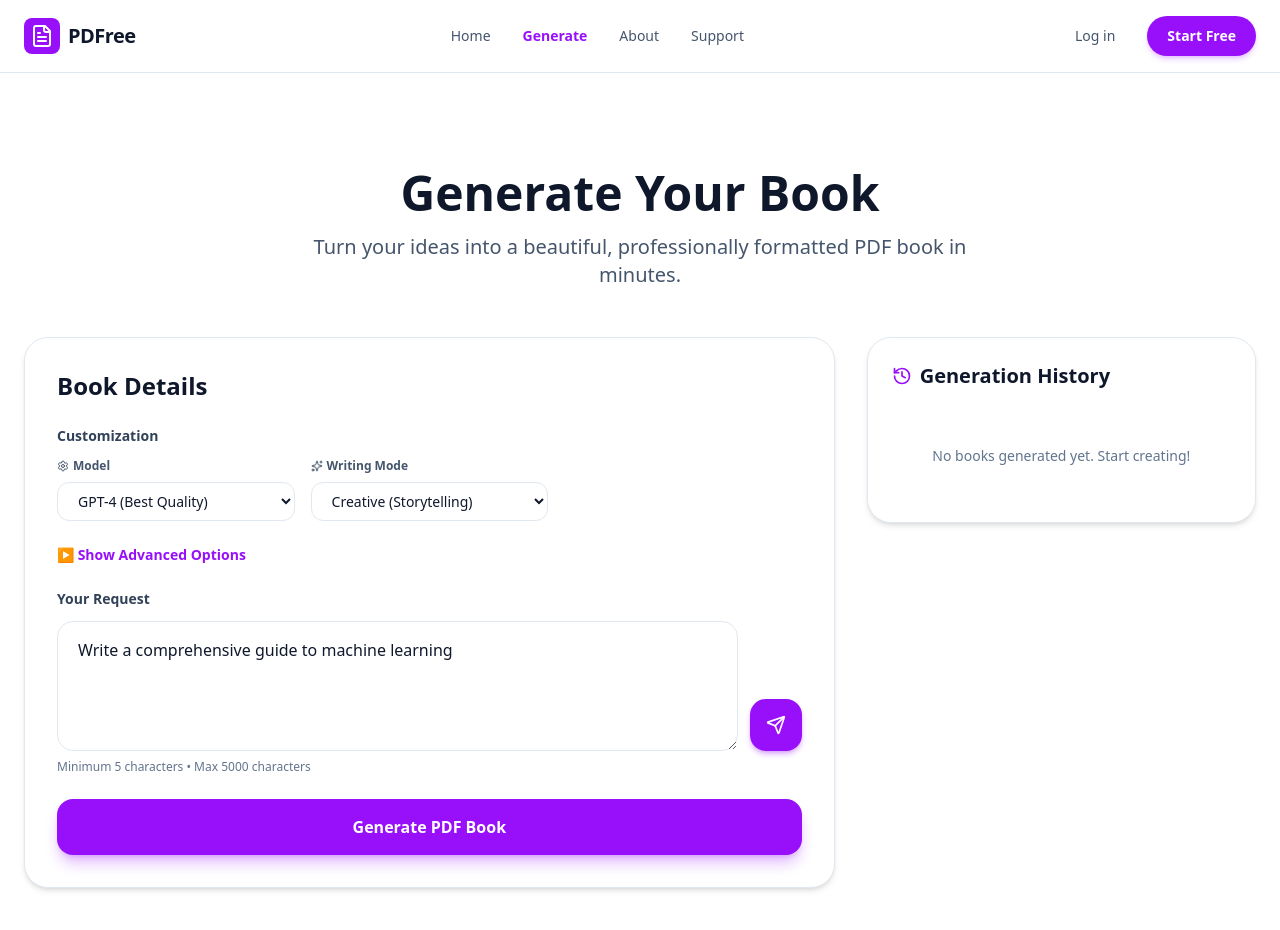
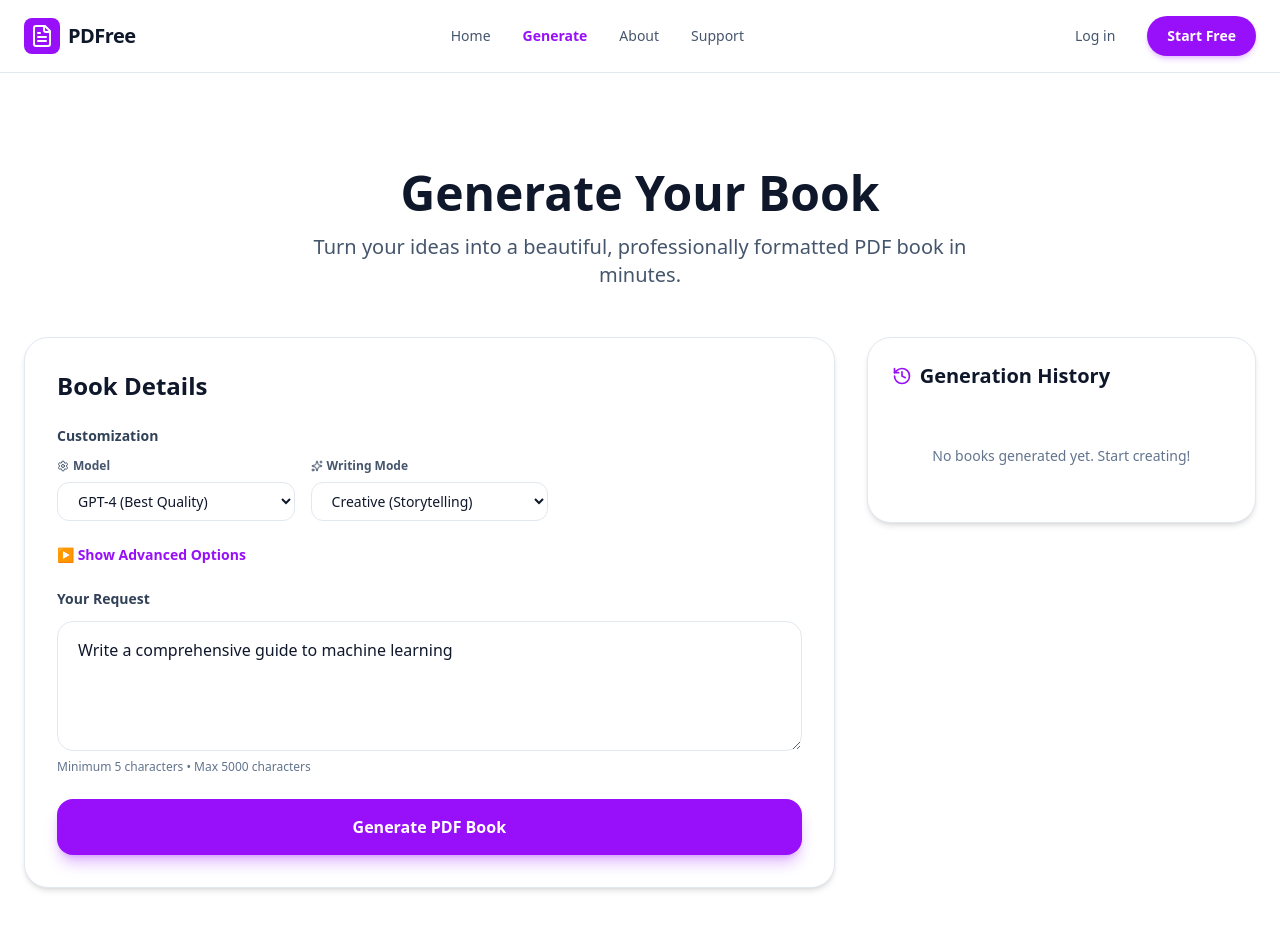
Before and after one commit to Dahmie87/PDFree-frontend, a React (Vite) app in the folder my-app/: page /generate in a window 1280 px wide. Shown: the top 930 px of the page. Built offline with nearby package versions, Linux system fonts and the light colour scheme.

Commit message:
chore: remove redundant chat send button form genartor page

```diff
--- a/my-app/src/pages/generator.tsx
+++ b/my-app/src/pages/generator.tsx
@@ -121,7 +121,7 @@ const GeneratorPage = () => {
           currentStep = 0;
           setThinkingSteps(initialSteps);
         }
-      }, 2000);
+      }, 4000);
 
       // --- ENDLESS LOOP TEST (Reversible): Hang forever to keep UI in generating state ---
       await new Promise(() => {});
@@ -363,13 +363,6 @@ const GeneratorPage = () => {
                     placeholder="Tell me what book you'd like to create..."
                     className="flex-1 rounded-2xl border border-slate-200 bg-white px-5 py-4 text-base text-slate-900 placeholder:text-slate-400 outline-none transition focus:border-purple-500 focus:ring-2 focus:ring-purple-100"
                   />
-                  <button
-                    type="submit"
-                    disabled={isGenerating || prompt.trim().length < 5}
-                    className="self-end py-4 px-4 bg-purple-600 text-white font-bold rounded-2xl hover:bg-purple-700 disabled:opacity-50 disabled:cursor-not-allowed transition-all shadow-md shadow-purple-600/30"
-                  >
-                    <Send className="w-5 h-5" />
-                  </button>
                 </div>
                 <p className="text-xs text-slate-500 mt-2">Minimum 5 characters • Max 5000 characters</p>
               </div>
@@ -410,7 +403,7 @@ const GeneratorPage = () => {
                 >
                   <div className="flex items-center gap-2 mb-2">
                     <Brain className="w-5 h-5 text-blue-600" />
-                    <h3 className="font-bold text-slate-900">Agent Status</h3>
+                    <h3 className="font-semibold text-slate-900">Agent Status</h3>
                   </div>
                   <div className="min-h-[2rem] flex items-center">
                     <AnimatePresence mode="wait">
@@ -425,7 +418,7 @@ const GeneratorPage = () => {
                             className="flex items-center gap-3"
                           >
                             <Loader className="w-5 h-5 text-blue-600 animate-spin" />
-                            <span className="text-sm text-blue-700 font-semibold">
+                            <span className="text-sm text-blue-700 font-medium">
                               {step.action}...
                             </span>
                           </motion.div>
@@ -442,7 +435,7 @@ const GeneratorPage = () => {
                   className="mb-6 rounded-2xl p-6 border border-blue-200 bg-blue-50"
                 >
                   <div className="flex items-center gap-3 mb-4">
-                    <h3 className="font-bold text-slate-900">Generating Your Book</h3>
+                    <h3 className="font-semibold text-slate-900">Generating Your Book</h3>
                   </div>
                   <div className="w-full bg-blue-200 rounded-full h-2 border border-blue-300">
                     <motion.div
```
